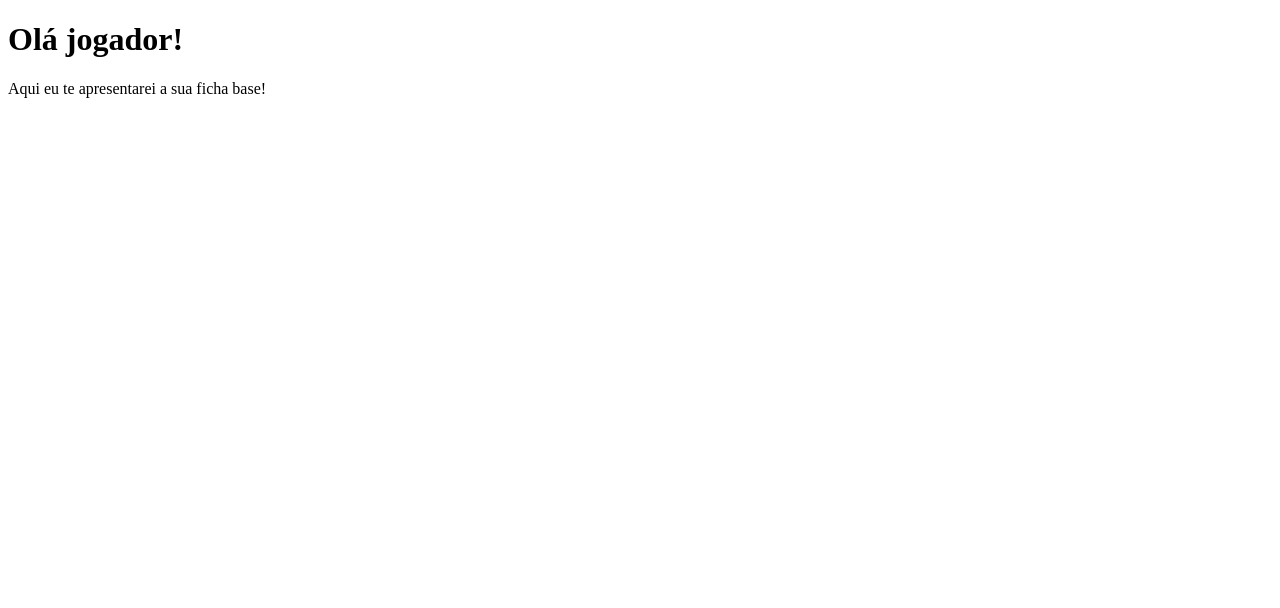
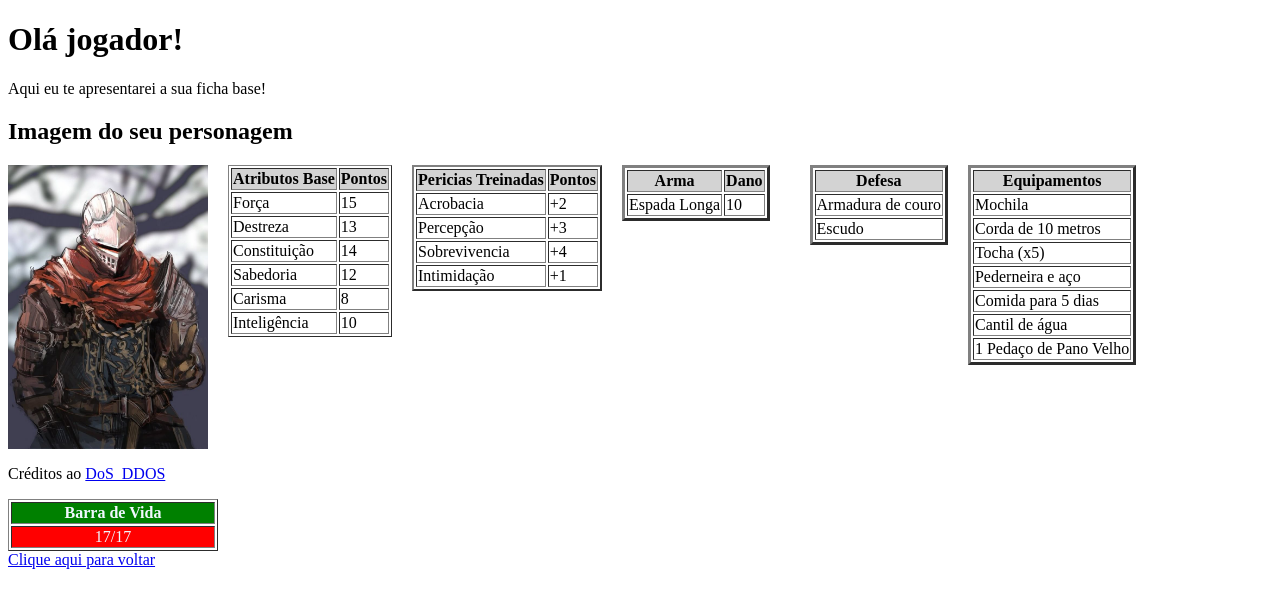
Before and after one commit to MarcusBrzerra/ProjetoInterface, a plain HTML site: page page/pagina1.html in a window 1280 px wide. Drawn offline with Linux system fonts and the light colour scheme.

Commit message:
Finalizada a Pagina 1(Ficha Base do Jogador)

```diff
--- a/page/pagina1.html
+++ b/page/pagina1.html
@@ -10,9 +10,87 @@
     <h1>Olá jogador!</h1>
     <p>Aqui eu te apresentarei a sua ficha base!</p>
     <!--imagem do jogador-->
+    <h2>Imagem do seu personagem</h2>
+    <div style="display: flex; gap: 20px; align-items: start;">
+    <img src="/image/imagem-do-jogador.jpeg" alt="Guerreiro do jogo Dark Souls" width="200">
     <!--Tabela da ficha Atributos-->
+    <table border="1" >
+        <tr style="background-color: lightgray;">
+            <th>Atributos Base</th><th>Pontos</th>
+        </tr>
+        <tr>
+            <td>Força</td><td>15</td>
+        </tr>
+        <tr>
+            <td>Destreza</td><td>13</td>
+        </tr>
+        <tr>
+            <td>Constituição</td><td>14</td>
+        </tr>
+        <tr>
+            <td>Sabedoria</td><td>12</td>
+        </tr>
+        <tr>
+            <td>Carisma</td><td>8</td>
+        </tr>
+        <tr>
+            <td>Inteligência</td><td>10</td>
+        </tr>
+    </table>
+    <!--Tabela da ficha Habilidades-->
+    <table border="2">
+        <tr style="background-color: lightgray;">
+            <th>Pericias Treinadas</th><th>Pontos</th>
+        </tr>
+        <tr>
+            <td>Acrobacia</td><td>+2</td>
+        </tr>
+        <tr>
+            <td>Percepção</td><td>+3</td>
+        </tr>
+        <tr>
+            <td>Sobrevivencia</td><td>+4</td>
+        </tr>
+        <tr>
+            <td>Intimidação</td><td>+1</td>
+        </tr>
+    </table>
     <!--Tabela da ficha Itens-->
-    <!--Tabela da ficha Habilidades-->
+    <table border="3">
+        <tr style="background-color: lightgray;">
+            <th>Arma</th><th>Dano</th>
+        </tr>
+        <tr>
+            <td>Espada Longa</td><td>10</td>
+        </tr>
+    </table>
+    <br />
+    <table border="3">
+        <tr style="background-color: lightgray;">
+            <th>Defesa</th>
+        </tr>
+        <tr><td>Armadura de couro</td></tr>
+        <tr><td>Escudo</td></tr>
+    </table>
     <!--Tabela da ficha Equipamento-->
+    <table border="3">
+        <tr style="background-color: lightgray;">
+            <th>Equipamentos</th>
+        </tr>
+        <tr><td>Mochila</td></tr>
+        <tr><td>Corda de 10 metros</td></tr>
+        <tr><td>Tocha (x5)</td></tr>
+        <tr><td>Pederneira e aço</td></tr>
+        <tr><td>Comida para 5 dias</td></tr>
+        <tr><td>Cantil de água</td></tr>
+        <tr><td>1 Pedaço de Pano Velho</td></tr>
+    </table>
+</div>
+    <p>Créditos ao <a href="https://br.pinterest.com/pin/5770305767460397/" target="_blank">DoS_DDOS</a></p>
+    <table border="1">
+        <tr style="background-color: green;"><th style="color: aliceblue;">Barra de Vida</th></tr>
+        <tr style="background-color: red;"><td style="width: 200px; color: aliceblue;" align="center">17/17</td></tr>
+    </table>
+    <a href="/index.html">Clique aqui para voltar</a>
 </body>
 </html>
```
Also changed, not shown: index.html (+1 -1 lines), image/imagem-do-jogador.jpeg (added).
